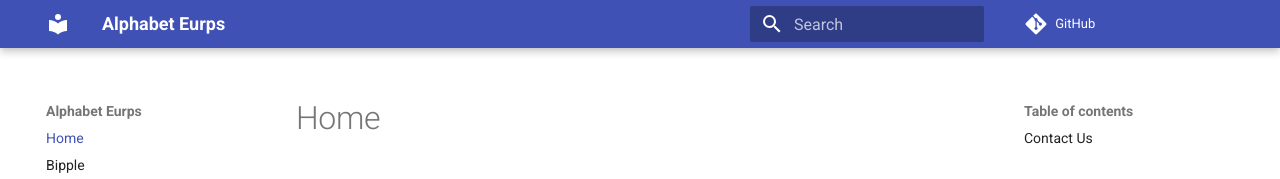
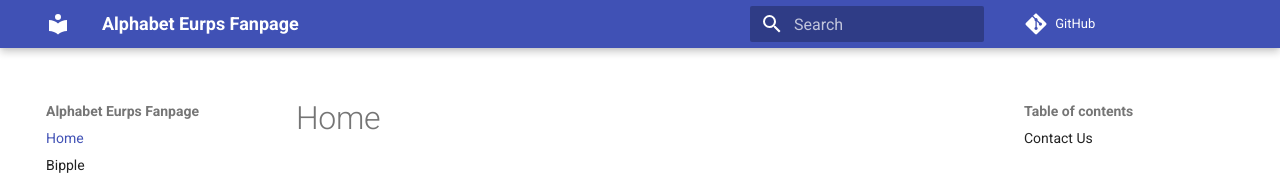
Before and after one commit to vfcin/eurps, an MkDocs documentation site: the page built from docs/index.md, in a window 1280 px wide. Shown: the top 179 px of the page. Built offline with MkDocs 1.6.1 and Material for MkDocs 9.7.7, drawn with Linux system fonts in a browser that asks for light colours; comment, search, counter and statistics services are not loaded.

Commit message:
Lawsuit avoidance

```diff
--- a/mkdocs.yml
+++ b/mkdocs.yml
@@ -1,4 +1,4 @@
-site_name: Alphabet Eurps
+site_name: Alphabet Eurps Fanpage
 site_description: Everything you wanted to know and more about the elusive Alphabet Eurps.
 site_author: Nicolas and Emily Ventura
 copyright: the.eurps@gmail.com | &copy; 2024
```
